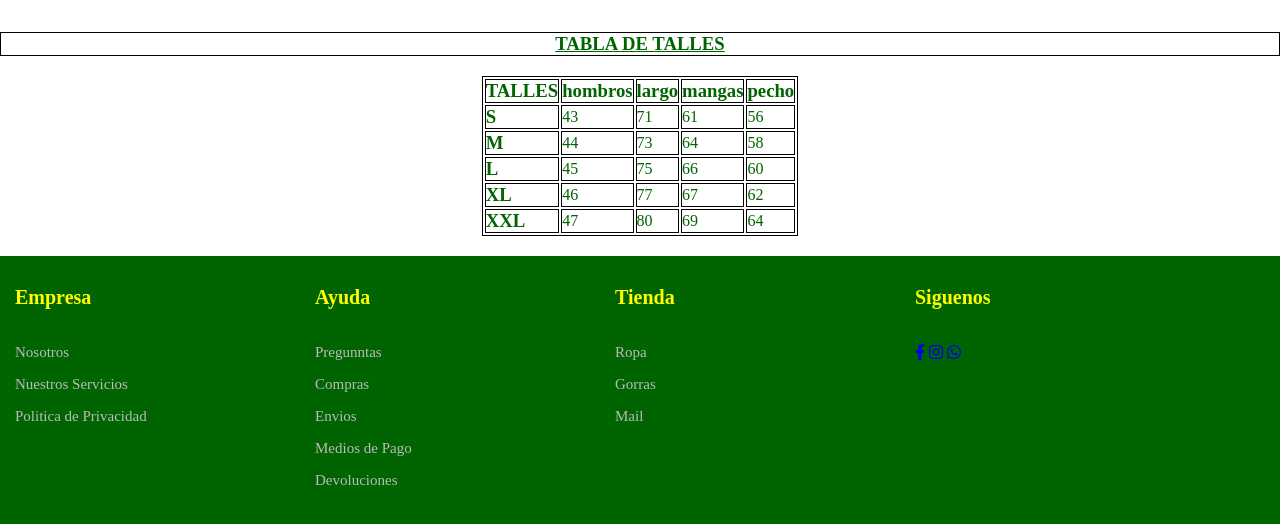
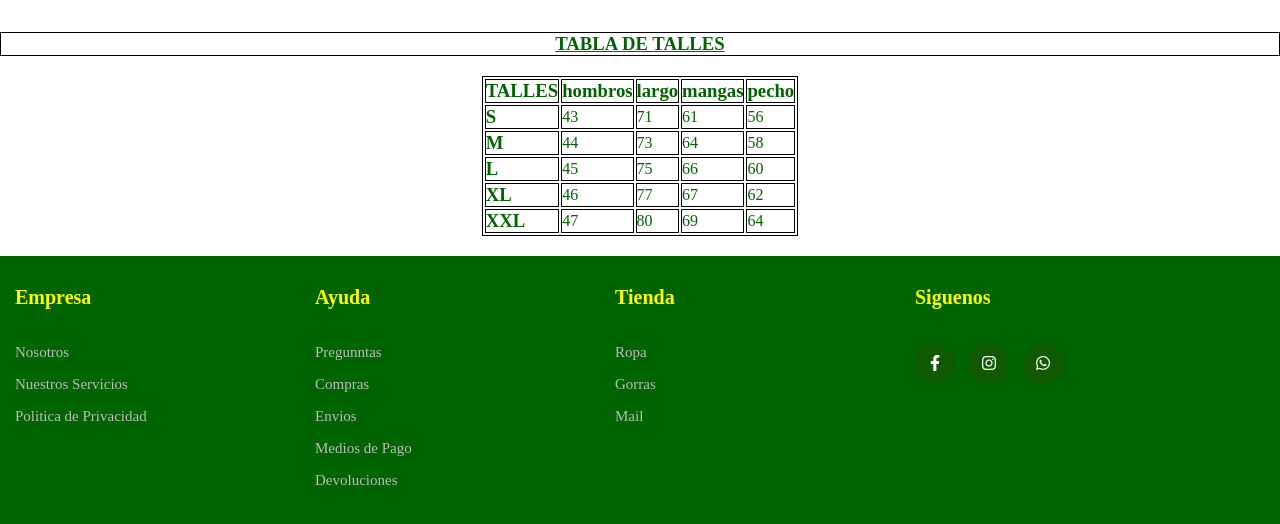
Before and after one commit to Rodrigoperezp/Rodrigoperezp.github.io, a plain HTML site: page index.html in a window 1280 px wide. Shown: the part 1172-1696 px from the top of the page. Drawn offline with Linux system fonts and the light colour scheme.

Commit message:
Update style.css

```diff
--- a/style.css
+++ b/style.css
@@ -76,7 +76,7 @@ object-fit: cover;
   margin-bottom: 15px;
 }
 
-.social-link a {
+.social-links a {
  display: inline-block;
  min-height: 40px;
  width: 40px;
@@ -88,8 +88,8 @@ object-fit: cover;
  color: #FFFFFF;
  transition: all .5s ease;
 }
-.social-link a{
-   background-color: #00C3FF;
+.social-links a{
+   background-color: #0f5901;
 }
 
 @media(max-width:991px){
```
